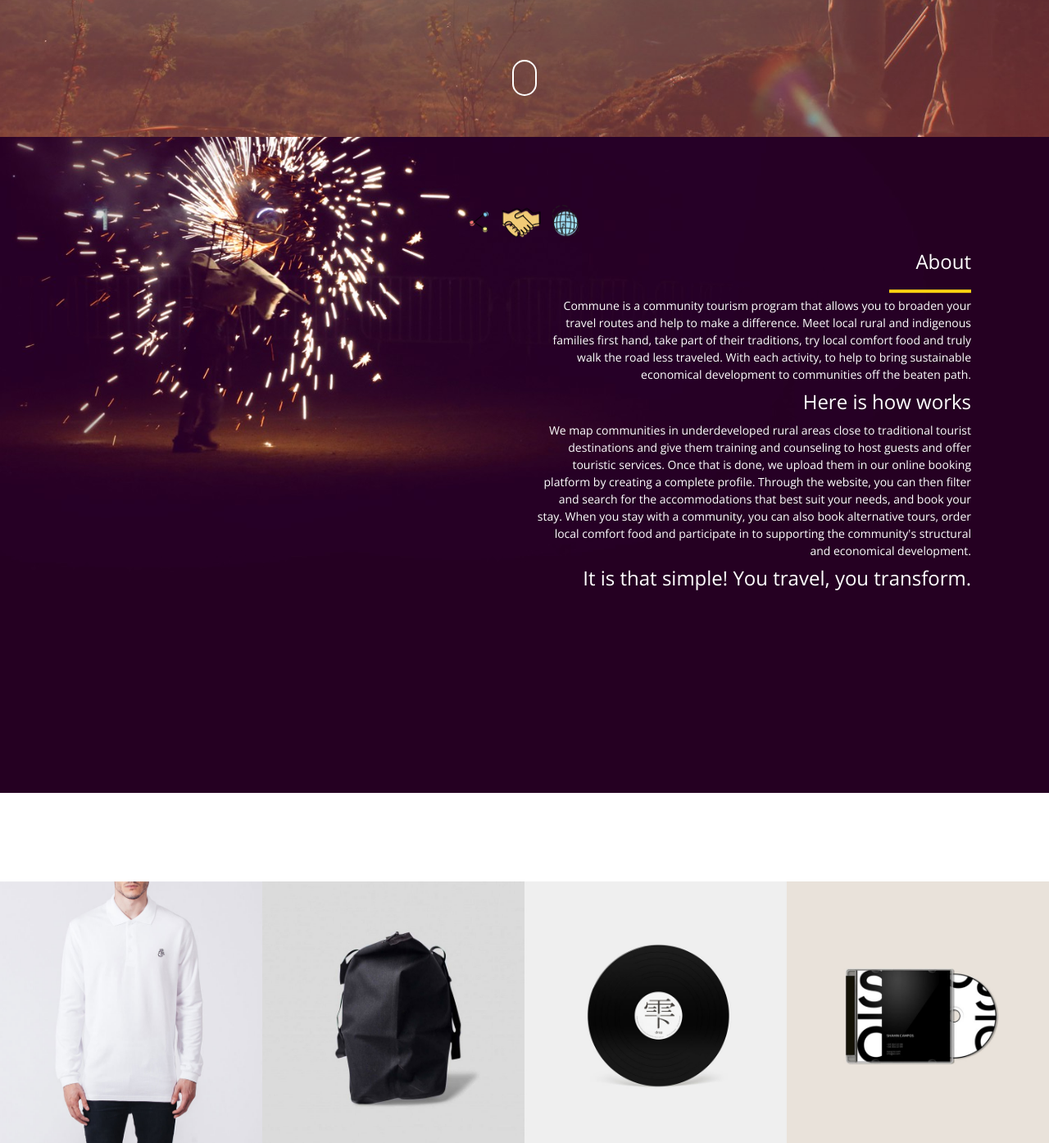
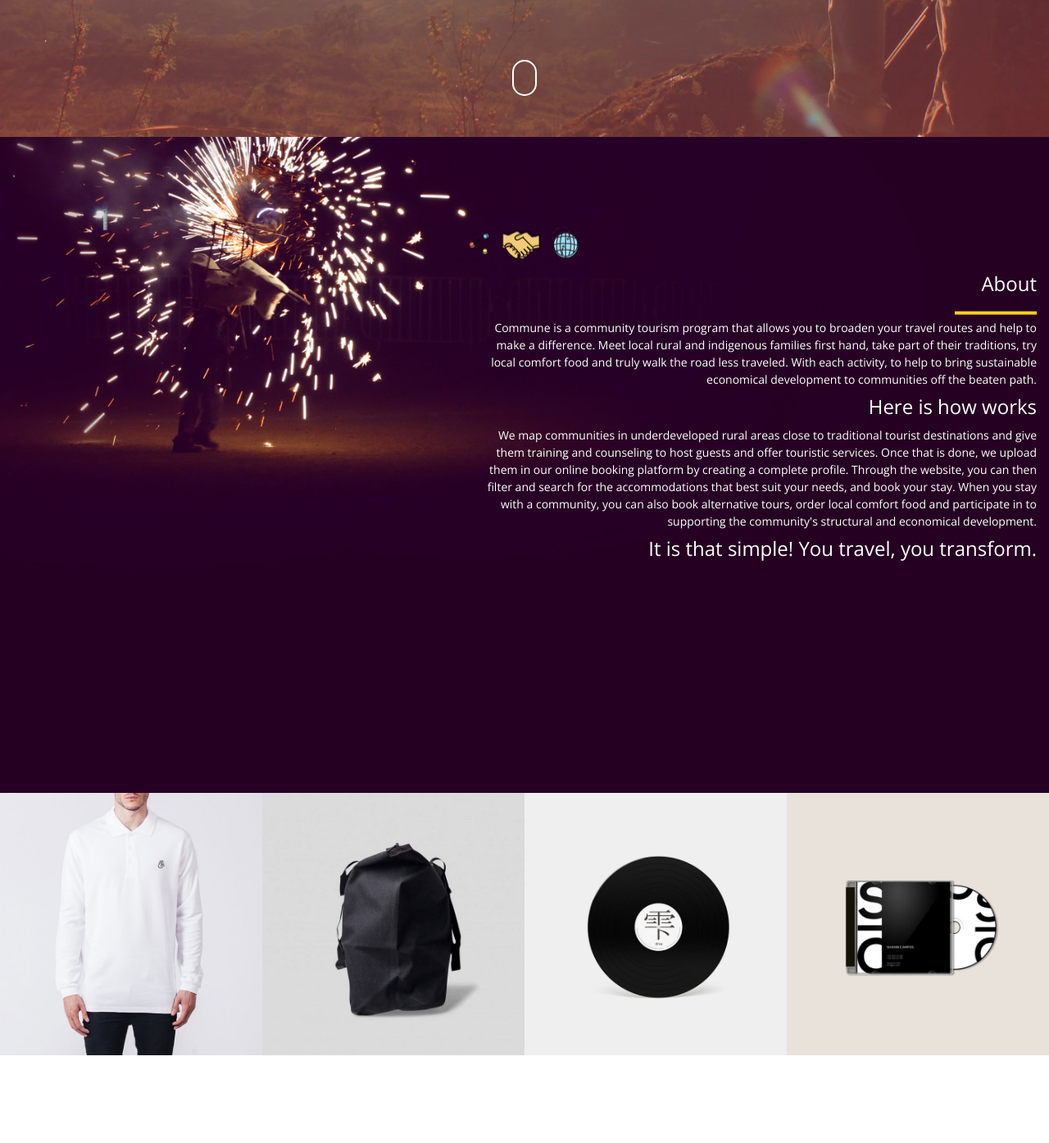
Before and after one commit to sfmb-mx/testing.bizland.biz, a PHP site: page / in a window 1280 px wide. Shown: the part 633-2027 px from the top of the page at 82% size. Run offline with PHP 8.4, Linux system fonts and the light colour scheme; grey boxes are pictures that could not be loaded.

Commit message:
About done v0.0.9

```diff
--- a/index.html
+++ b/index.html
@@ -201,7 +201,7 @@
             <!-- masthead-section:ends -->
 
             <!-- %%%%%%%%%% -->
-            <section id="about" class="contact page intermediate-section full-height parallax">
+            <section id="about" class="contact page inner-section featuress-expansion full-height parallax">
 
                 <div class="container valign">
 
@@ -212,15 +212,15 @@
                     </div>
 
                     <div class="row">
-                        <article class="col-md-7 col-md-offset-6 text-right">
+                        <article class="col-md-9 col-md-offset-5 text-right">
                             <h3 class="white animated" data-fx="fadeInUp"><span>About</span></h3>
                             <div class="liner color-bg"></div>
                             <div>
                                 <p class="white animated" data-fx="fadeInUp">
                                     Commune is a community tourism program that allows you to broaden your travel routes and help to make a difference. Meet local rural and indigenous families first hand, take part of their traditions, try local comfort food and truly walk the road less traveled. With each activity, to help to bring sustainable economical development to communities off the beaten path.
                                 </p>
-                                <h3 class="white animated" data-fx="fadeInUp">Here is how works</h3>
-                                <p class="white animated" data-fx="fadeInUp">
+                                <h3 class="white animated hidden-sm" data-fx="fadeInUp">Here is how works</h3>
+                                <p class="white animated hidden-sm" data-fx="fadeInUp">
                                     We map communities in underdeveloped rural areas close to traditional tourist destinations and give them training and counseling to host guests and offer touristic services. Once that is done, we upload them in our online booking platform by creating a complete profile. Through the website, you can then filter and search for the accommodations that best suit your needs, and book your stay. When you stay with a community, you can also book alternative tours, order local comfort food and participate in to supporting the community's structural and economical development.
                                 </p>
                                 <h3 class="white animated" data-fx="fadeInUp">It is that simple! You travel, you transform.</h3>
--- a/stylesheets/main.css
+++ b/stylesheets/main.css
@@ -1735,5 +1735,5 @@ fieldset h1 {
     //width: 400px;
     // background: rgba(255,255,255,0.1);
     margin-bottom: 5px;
-    padding: 10px;
-}
+    padding: 20px;
+}
```
